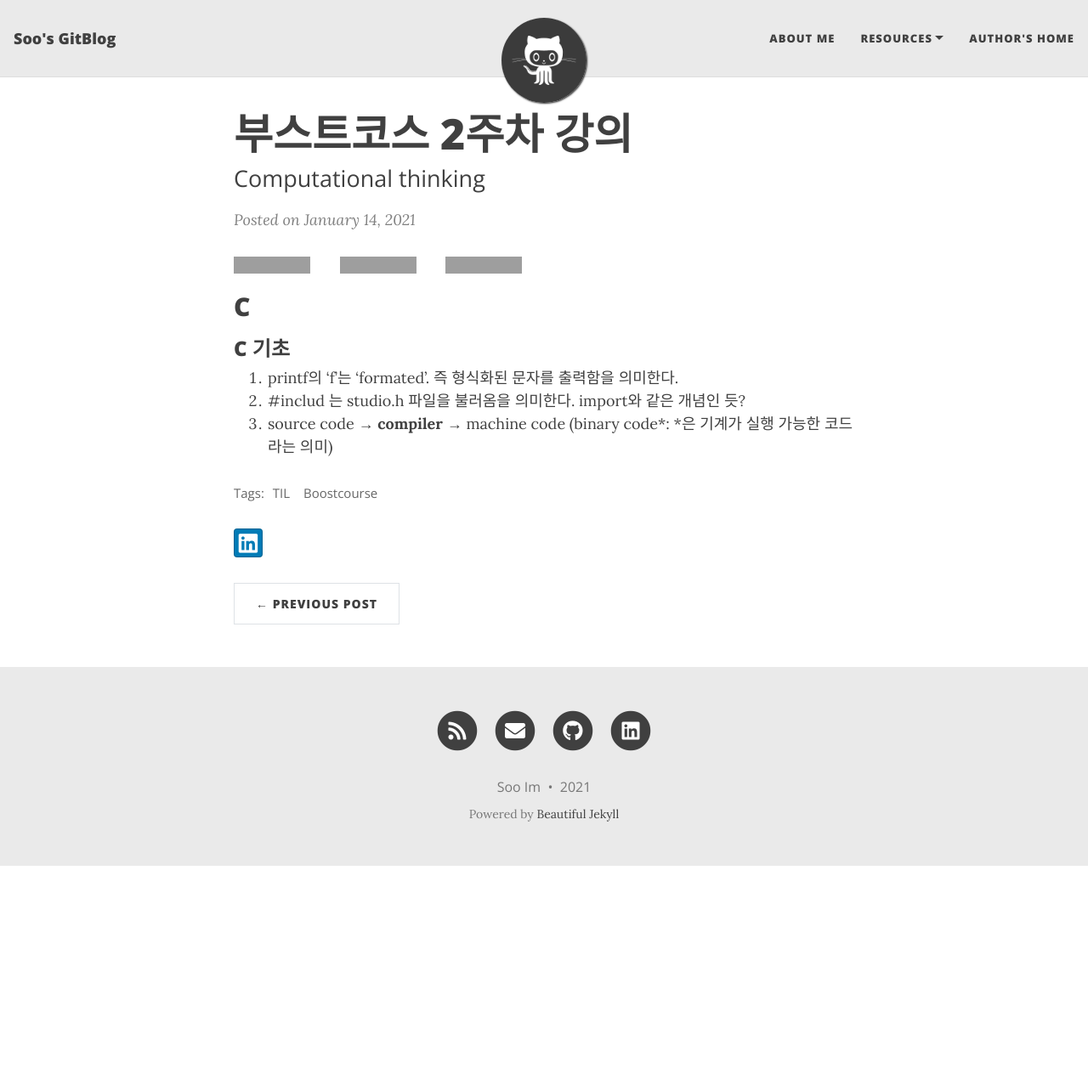
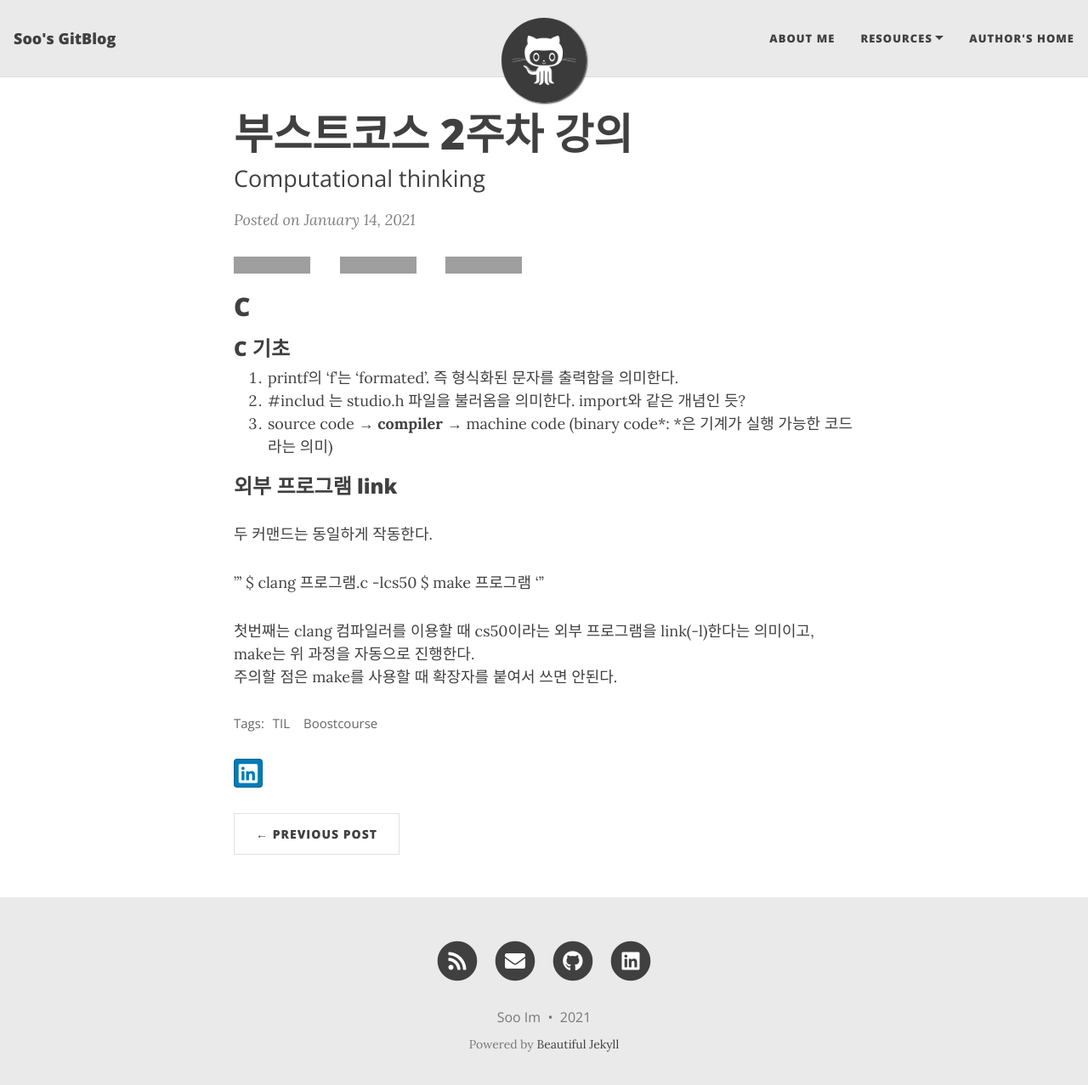
Before and after one commit to Soo-Im/Soo-Im.github.io, a Jekyll site: the page built from _posts/2021-01-14-Boostcourse-2.md, in a window 1280 px wide and 1290 px high. Shown: the top 1277 px of the window at 85% size. Built offline with Jekyll 4.4.1, drawn with Linux system fonts in a browser that asks for light colours; nearby versions of some CDN libraries; grey boxes are pictures that could not be loaded.

Commit message:
boostcourse_second

```diff
--- a/_posts/2021-01-14-Boostcourse-2.md
+++ b/_posts/2021-01-14-Boostcourse-2.md
@@ -13,3 +13,14 @@ comments: true
 1. printf의 'f'는 'formated'. 즉 형식화된 문자를 출력함을 의미한다.
 2. &#35;includ <studio.h>는 studio.h 파일을 불러옴을 의미한다. import와 같은 개념인 듯?
 3. source code &#8594; **compiler** &#8594; machine code (binary code*: *은 기계가 실행 가능한 코드라는 의미)
+
+### 외부 프로그램 link
+두 커맨드는 동일하게 작동한다.
+
+'''
+$ clang 프로그램.c -lcs50
+$ make 프로그램
+'''
+
+첫번째는 clang 컴파일러를 이용할 때 cs50이라는 외부 프로그램을 link(-l)한다는 의미이고, make는 위 과정을 자동으로 진행한다.
+주의할 점은 make를 사용할 때 확장자를 붙여서 쓰면 안된다.
```
